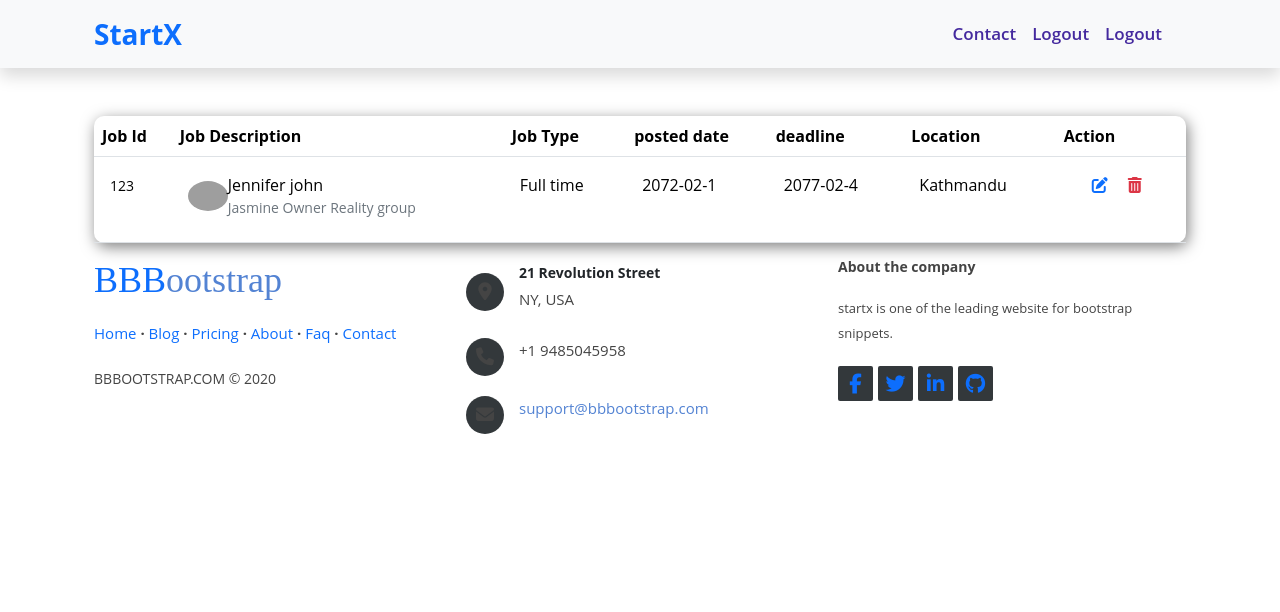
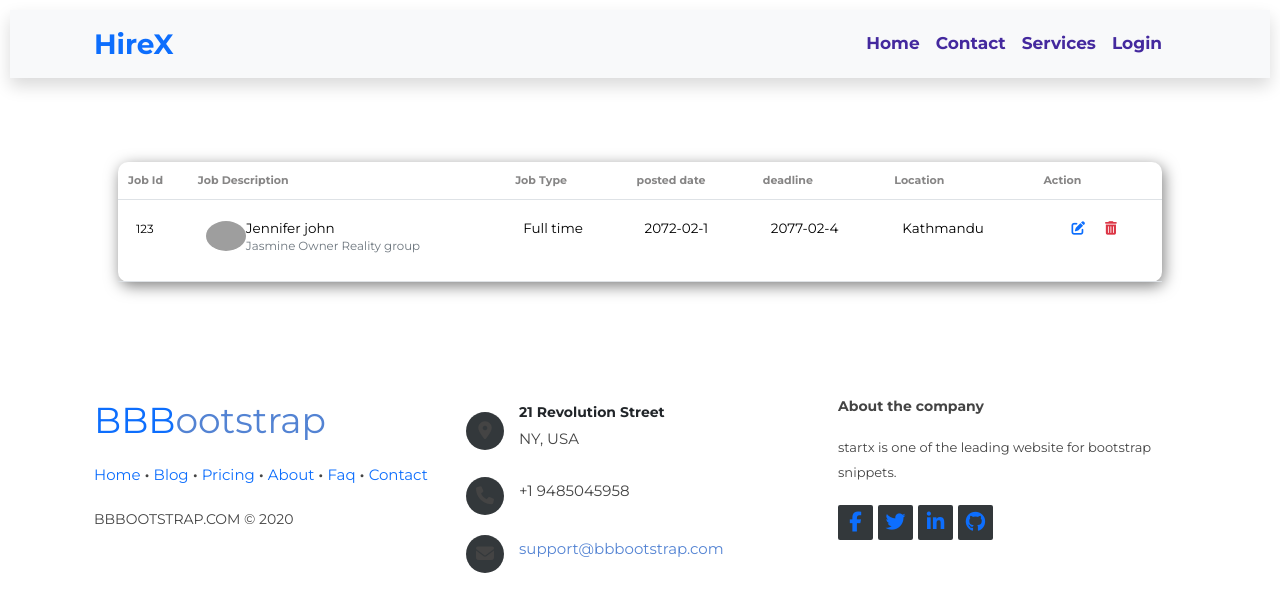
Before and after one commit to Ramudgar/react-websites, a React (Create React App) app: page /viewJob in a window 1280 px wide. Shown: the top 612 px of the page. Built offline with nearby package versions, Linux system fonts and the light colour scheme; grey boxes are pictures that could not be loaded.

Commit message:
update some ui

```diff
--- a/src/component/company/com-dashboard.js
+++ b/src/component/company/com-dashboard.js
@@ -1,11 +1,11 @@
 import { Link } from 'react-router-dom';
 
-
+import '../../assets/style/com_home.css';
 function ComDashboard() {
 
     return (
         <>
-            <div className="container">
+            <div className="container ">
                 <div className="container p-3 ">
                     <div className="container me-3">
                        <div className='container justify-content-end mb-2 text-end '> <img src="https://www.acquire.com/wp-content/uploads/2019/01/Acquire-Logo-1.png" alt="Acquire" className="img-fluid rounded-circle " ></img><div>Hi,Ram</div></div>
--- a/src/component/company/profile.js
+++ b/src/component/company/profile.js
@@ -4,7 +4,7 @@ function Profile() {
 
     return (
         <>
-            <div className="container rounded bg-white mb-5">
+            <div className="container rounded bg-white mb-5 mt-5 p-3">
                 <div className="row">
                     <div className="col-md-3 border-right">
                         <div className="d-flex flex-column align-items-center text-center p-3 ">
--- a/src/component/company/setting.js
+++ b/src/component/company/setting.js
@@ -1,8 +1,10 @@
 function Setting(){
     return(
         <>
-            <div className="container ">
-        <div className="container col-sm-8 shadow p-5 ">
+            <div className="container justify-content-center mb-5 ">
+
+        <div className="container col-sm-9 shadow  p-5 ">
+        <h2 className="text-center text-primary">Setting</h2>
                     <div className="card-body col-sm-10 justify-content-center m-5 p-5 shadow">
                         <h2 className="text-center text-success">Change password</h2>
                         <form>
--- a/src/component/company/view-jobs.js
+++ b/src/component/company/view-jobs.js
@@ -3,32 +3,32 @@ import '../../assets/style/view-jobs.css'
 function ViewJobs() {
   return (
     <>
-      <div class="container mt-5">
+      <div class="container mt-5 mb-5 p-5 pt-3">
 
-        <table class="table table-borderless table-responsive card-1 p-4">
+        <table class="table table-borderless table-responsive card-1 p-4 pb-5">
           <thead>
-            <tr class="border-bottom">
+            <tr class="border-bottom  ">
               <th>
-                <span class="ml-2">Job Id</span>
+                <span class="ml-2 fw-semibold">Job Id</span>
               </th>
               <th>
-                <span class="ml-2">Job Description</span>
+                <span class="ml-2 fw-semibold">Job Description</span>
               </th>
               <th>
-                <span class="ml-2">Job Type</span>
+                <span class="ml-2 fw-semibold">Job Type</span>
               </th>
               <th>
-                <span class="ml-2">posted date</span>
+                <span class="ml-2 fw-semibold">posted date</span>
               </th>
               <th>
-                <span class="ml-2">deadline</span>
+                <span class="ml-2 fw-semibold">deadline</span>
               </th>
 
               <th>
-                <span class="ml-2">Location</span>
+                <span class="ml-2 fw-semibold">Location</span>
               </th>
               <th>
-                <span class="ml-4">Action</span>
+                <span class="ml-4 fw-semibold">Action</span>
               </th>
             </tr>
           </thead>
--- a/src/component/footer/footer.js
+++ b/src/component/footer/footer.js
@@ -3,7 +3,7 @@ import '../../assets/style/footer.css';
 class Footer extends Component {
   render() {
     return (
-        <footer className="container bottom ">
+        <footer className="container bottom mt-5">
         <div className="row ">
             <div className="col-sm-6 col-md-4 footer-navigation justify-content-center">
                 <h3><a href="#">BBB<span>ootstrap</span></a></h3>
--- a/src/component/header/header.js
+++ b/src/component/header/header.js
@@ -9,7 +9,7 @@ function Header() {
       return (
         <nav class="navbar navbar-expand-lg bg-light border-box shadow">
           <div class="container">
-            <Link class="navbar-brand fs-3 fw-bold text-primary" to="">StartX</Link>
+            <Link class="navbar-brand fs-3 fw-bold text-primary" to="">HireX</Link>
             <button class="navbar-toggler" type="button" data-bs-toggle="collapse" data-bs-target="#navbarSupportedContent" aria-controls="navbarSupportedContent" aria-expanded="false" aria-label="Toggle navigation">
               <span class="navbar-toggler-icon"></span>
             </button>
@@ -57,7 +57,7 @@ function Header() {
       return (
         <nav class="navbar navbar-expand-lg bg-light border-box shadow">
           <div class="container">
-            <Link class="navbar-brand fs-3 fw-bold text-primary" to="home">StartX</Link>
+            <Link class="navbar-brand fs-3 fw-bold text-primary" to="home">HireX</Link>
             <button class="navbar-toggler" type="button" data-bs-toggle="collapse" data-bs-target="#navbarSupportedContent" aria-controls="navbarSupportedContent" aria-expanded="false" aria-label="Toggle navigation">
               <span class="navbar-toggler-icon"></span>
             </button>
@@ -84,20 +84,23 @@ function Header() {
     return (
       <nav class="navbar navbar-expand-lg bg-light border-box shadow">
         <div class="container">
-          <Link class="navbar-brand fs-3 fw-bold text-primary" to="home">StartX</Link>
+          <Link class="navbar-brand fs-3 fw-bold text-primary" to="home">HireX</Link>
           <button class="navbar-toggler" type="button" data-bs-toggle="collapse" data-bs-target="#navbarSupportedContent" aria-controls="navbarSupportedContent" aria-expanded="false" aria-label="Toggle navigation">
             <span class="navbar-toggler-icon"></span>
           </button>
           <div class="collapse navbar-collapse" id="navbarSupportedContent">
             <ul class="navbar-nav ms-auto mb-2 mb-lg-0 fs-6 fw-semibold me-3">
+            <li class="nav-item">
+                <Link class="nav-link color-self " to="home">Home</Link>
+              </li>
               <li class="nav-item">
                 <Link class="nav-link color-self " to="#">Contact</Link>
               </li>
               <li class="nav-item">
-                <Link class="nav-link color-self " to="logout">Logout</Link>
+                <Link class="nav-link color-self " to="#">Services</Link>
               </li>
               <li class="nav-item">
-                <Link class="nav-link color-self " to="logout">Logout</Link>
+                <Link class="nav-link color-self " to="login">Login</Link>
               </li>
 
             </ul>
--- a/src/component/logout.js
+++ b/src/component/logout.js
@@ -2,8 +2,13 @@ function Logout(){
     return(
         <>
 
+
+
+
+
+
     <div className="container shadow m-5 p-5">
-        <div className="logout-header p-5">
+        <div className=" p-5">
             <h1>Logout</h1>
         </div>
         <div className="logout-body m-2">
@@ -27,6 +32,7 @@ function Logout(){
     </div>
 
 
+
         </>
     )
 }
```
